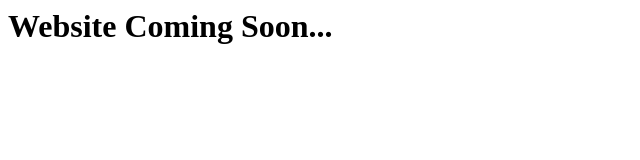
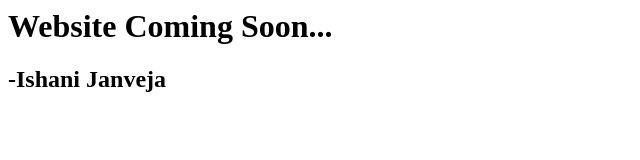
Before and after one commit to ishanijanveja/ishanijanveja.github.io, a plain HTML site: page index.html in a window 1280 px wide. Shown: the whole page, without its empty margins (0-640 px from the left). Drawn offline with Linux system fonts and the light colour scheme.

Commit message:
Update index.html

```diff
--- a/index.html
+++ b/index.html
@@ -1 +1,2 @@
 <h1>Website Coming Soon...</h1>
+<h2>-Ishani Janveja</h2>
```
